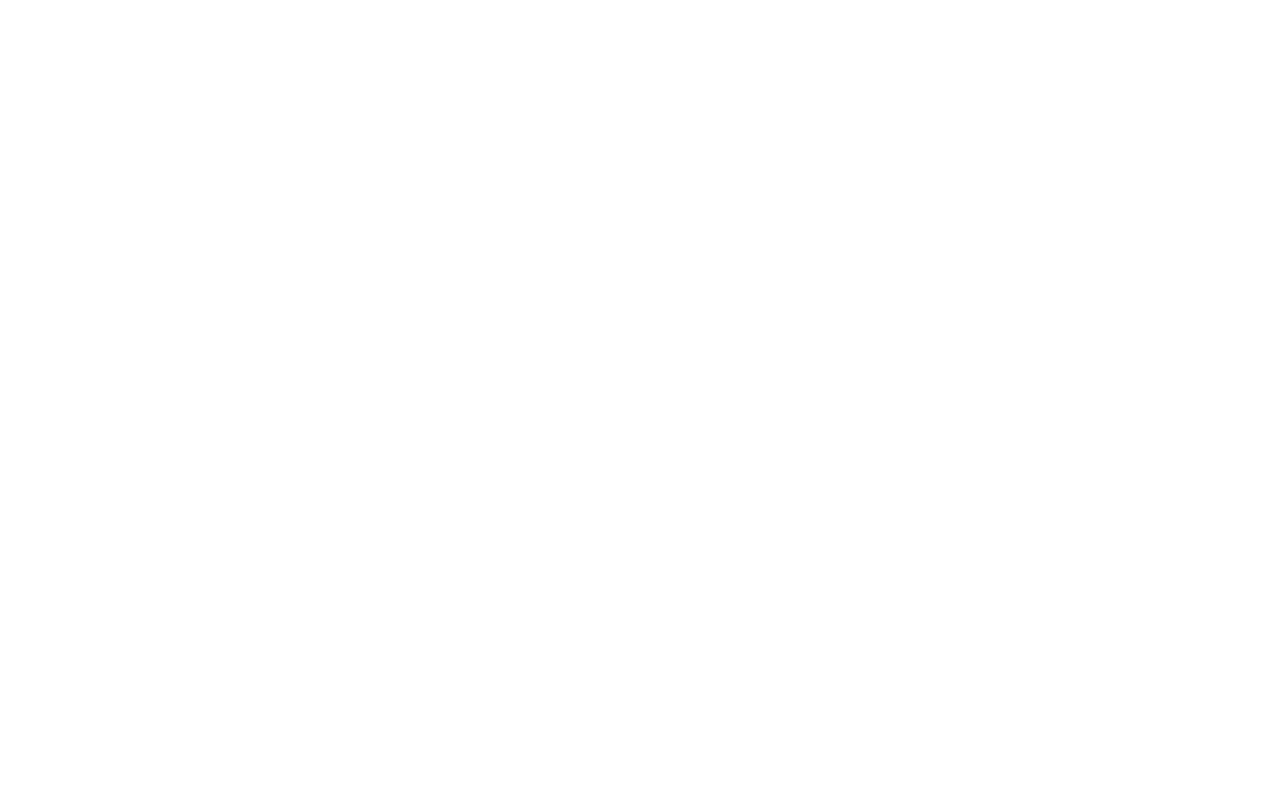
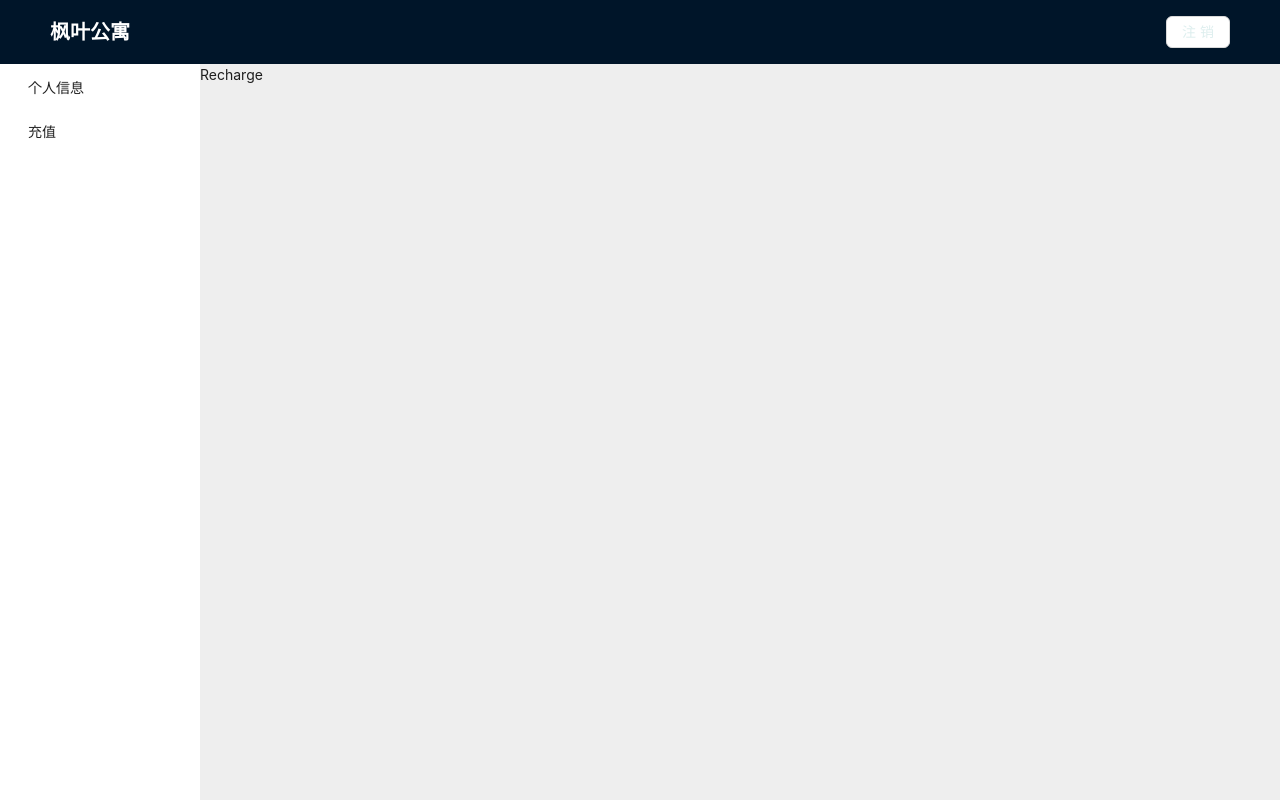
Before and after one commit to BK201-Drama/reality_frontend, a React (Vite) app: page /recharge in a window 1280 px wide. Before the commit this address had no page. Built offline with nearby package versions, Linux system fonts and the light colour scheme.

Commit message:
feat: add user router

```diff
--- a/src/core/route/index.tsx
+++ b/src/core/route/index.tsx
@@ -37,6 +37,9 @@
       {
         path: '/my-message',
         component: lazy(() => import('../../pages/MyMessage'))
+      }, {
+        path: '/recharge',
+        component: lazy(() => import('../../pages/Recharge'))
       }
     ]
   }, {
--- /dev/null
+++ b/src/pages/Recharge/index.tsx
@@ -0,0 +1,8 @@
+
+const Recharge = () => {
+  return (
+    <div>Recharge</div>
+  )
+}
+
+export default Recharge
--- a/src/shared/LayoutIndex/index.tsx
+++ b/src/shared/LayoutIndex/index.tsx
@@ -10,8 +10,8 @@
       <FHeader />
       <Layout>
         <SideBar />
-        <Layout className='p-[40px] bg-[#eee]'>
-          <Content className="p-[24px] m-[0px] min-h-[280px] bg-[#fff]">
+        <Layout className='bg-[#eee]'>
+          <Content className="m-[0px] min-h-[280px]">
             <Outlet />
           </Content>
         </Layout>
--- a/src/shared/SideBar/index.mapper.ts
+++ b/src/shared/SideBar/index.mapper.ts
@@ -2,6 +2,6 @@
 import { RoleType } from "../../public/constants/role";
 
 export const REAL_MENU = {
-    [RoleType.user]: ADMIN_MENU,
-    [RoleType.admin]: USER_MENU,
+    [RoleType.admin]: ADMIN_MENU,
+    [RoleType.user]: USER_MENU,
 }
--- a/src/shared/SideBar/index.tsx
+++ b/src/shared/SideBar/index.tsx
@@ -12,7 +12,7 @@
 const SideBar: FC<IProps> = ({ roleType = RoleType.user }) => {
   const nav = navHelper()
   return (
-    <Sider width={150}>
+    <Sider width={200}>
       <Menu
         mode="inline"
         onSelect={(e) => { nav.toKey(e?.key) }}
```
